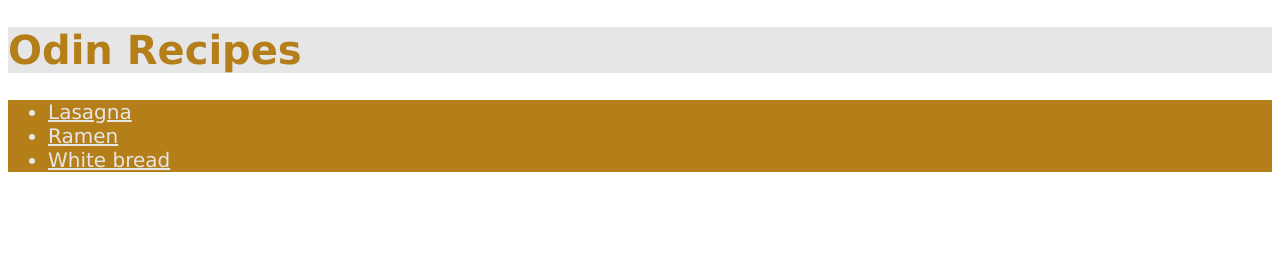
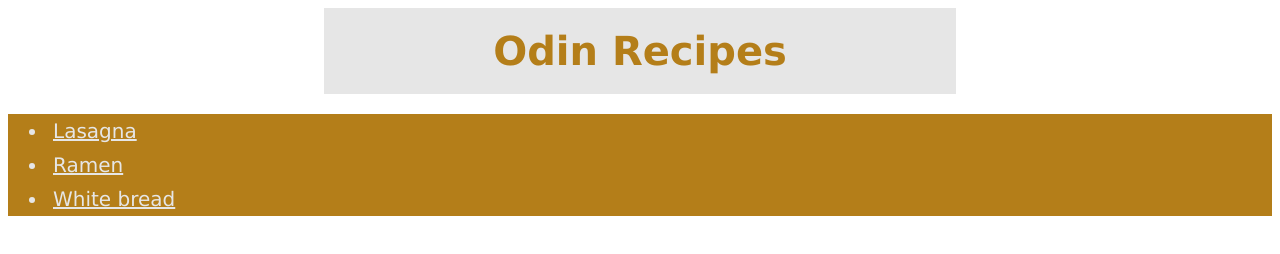
Before and after one commit to mathesunix/odin-recipes, a plain HTML site: page index.html in a window 1280 px wide. Drawn offline with Linux system fonts and the light colour scheme.

Commit message:
Change styles of the landing page

```diff
--- a/styles.css
+++ b/styles.css
@@ -1,6 +1,7 @@
 * {
     font-family: Verdana, sans-serif;
     font-size: 20px;
+    box-sizing: border-box;
 }
 
 h1,
@@ -11,6 +12,10 @@ ol {
 
 h1 {
     font-size: 40px;
+    width: 50%;
+    padding: 20px;
+    margin: auto auto;
+    text-align: center;
 }
 
 ul,
@@ -19,6 +24,10 @@ a {
     color: rgb(230, 230, 230);
 }
 
+li {
+    padding: 5px;
+}
+
 img {
     height: auto;
     width: auto;
```
